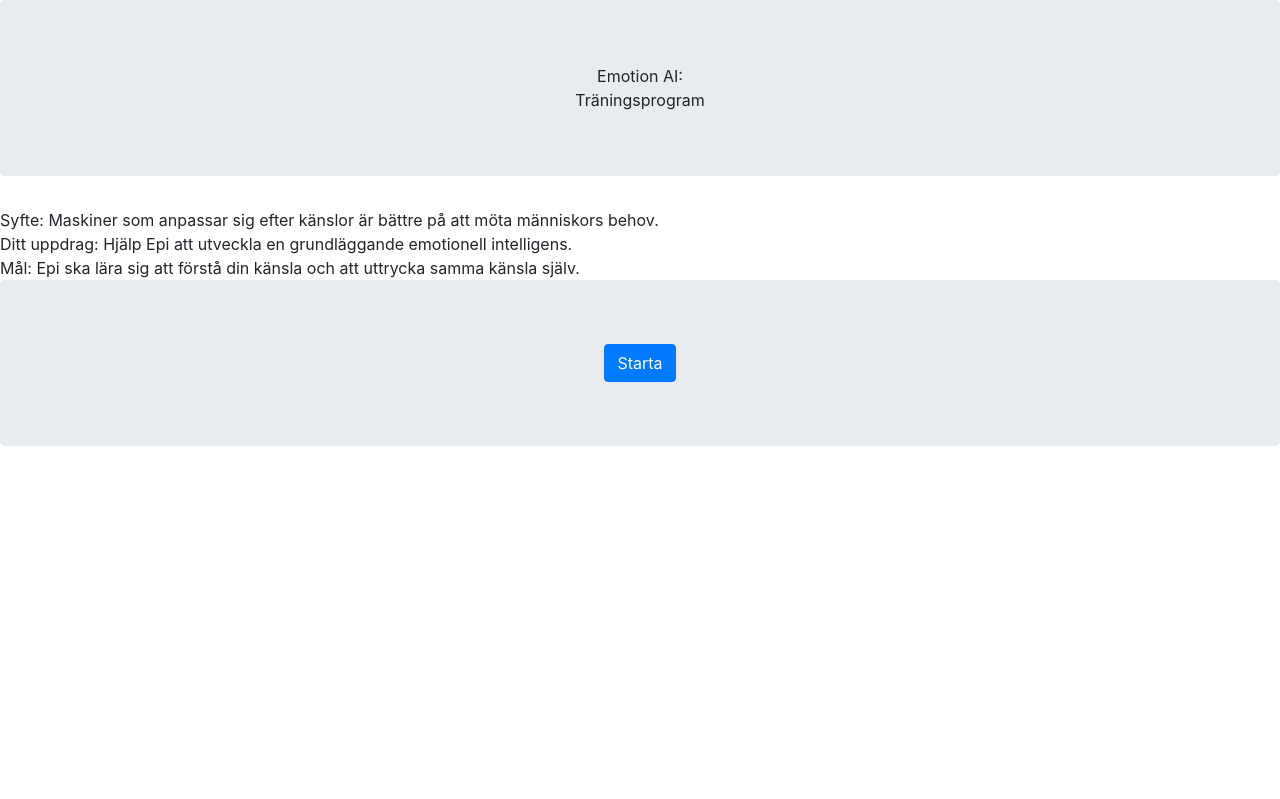
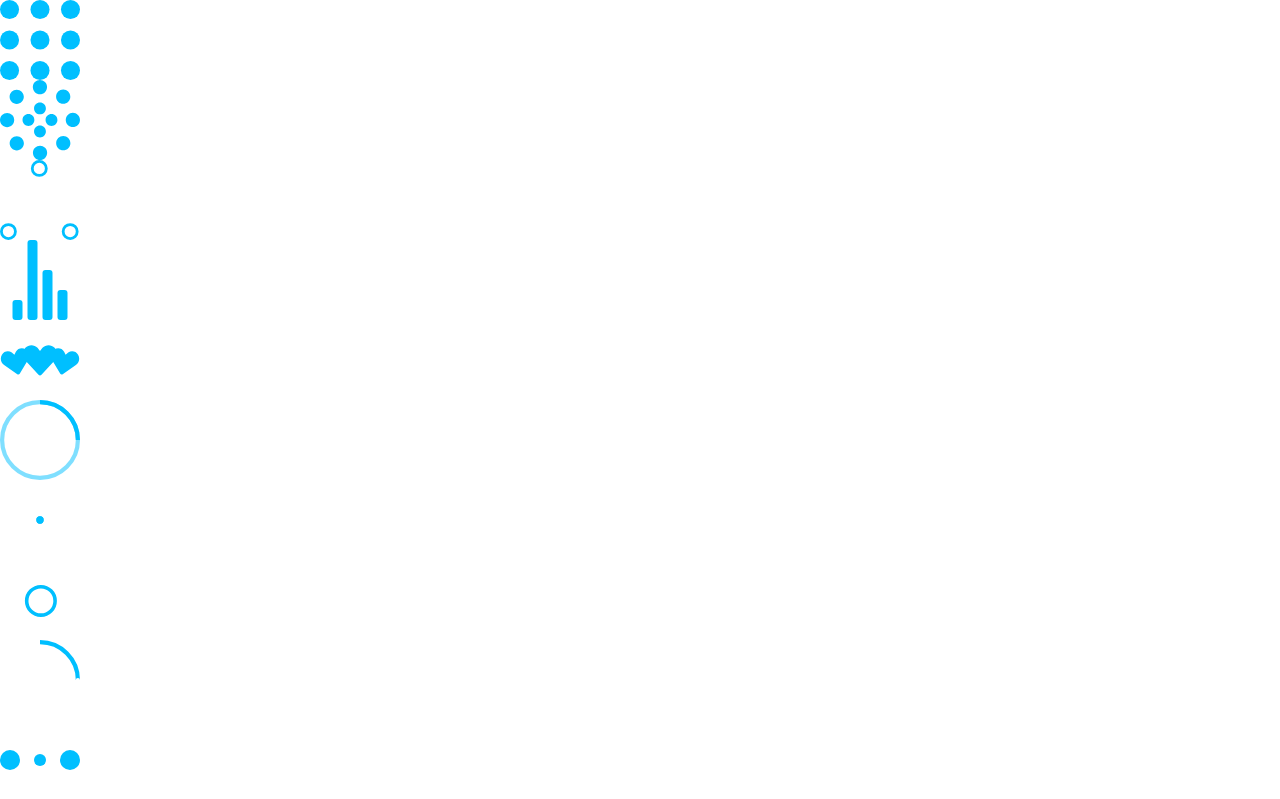
Before and after one commit to birgerjohansson/Epi-Vattenhallen, a React (Create React App) app in the folder epi/: page /ExpMain in a window 1280 px wide. Shown: the top 799 px of the page. Built offline with nearby package versions, Linux system fonts and the light colour scheme.

Commit message:
Added loader

```diff
--- a/epi/package.json
+++ b/epi/package.json
@@ -18,6 +18,7 @@
     "react": "^17.0.1",
     "react-bootstrap": "^1.4.0",
     "react-dom": "^17.0.1",
+    "react-loader-spinner": "^3.1.14",
     "react-progressbar": "^15.4.1",
     "react-responsive-carousel": "^3.2.10",
     "react-router-dom": "^5.2.0",
--- a/epi/src/ExpMain.js
+++ b/epi/src/ExpMain.js
@@ -1,4 +1,5 @@
-import React from 'react';
+import React from 'react';import "react-loader-spinner/dist/loader/css/react-spinner-loader.css"
+import Loader from 'react-loader-spinner'
 
 class ExpMain extends React.Component{
     constructor(props) {
@@ -13,11 +14,18 @@ class ExpMain extends React.Component{
     }
 
     render() {
-
         return (
-
-
             <div>
+    <Loader type="Grid" color="#00BFFF" height={80} width={80} />
+    <Loader type="Circles" color="#00BFFF" height={80} width={80}/>
+    <Loader type="BallTriangle" color="#00BFFF" height={80} width={80} />
+    <Loader type="Audio" color="#00BFFF" height={80} width={80} />
+    <Loader type="Hearts" color="#00BFFF" height={80} width={80} />
+    <Loader type="Oval" color="#00BFFF" height={80} width={80} />
+    <Loader type="Puff" color="#00BFFF" height={80} width={80} />
+    <Loader type="Rings" color="#00BFFF" height={80} width={80} />
+    <Loader type="TailSpin" color="#00BFFF" height={80} width={80} />
+    <Loader type="ThreeDots" color="#00BFFF" height={80} width={80} />
                 <div className= "jumbotron text-center">
                     <div>Emotion AI:</div>
                     <div>Träningsprogram</div>
--- a/epi/src/progress-bar.component.js
+++ b/epi/src/progress-bar.component.js
@@ -4,7 +4,7 @@ const ProgressBar = (props) => {
     const { bgcolor, completed } = props;
 
     const containerStyles = {
-        display: 'inline-block',
+      display: 'inline-block',
       height: 20,
       width: '50%',
       backgroundColor: "#e0e0de",
```
Also changed, not shown: epi/src/components/loader/loader.js (added, +17 -0 lines), epi/dependencies.txt, 1 other file (tests, documents, lock files or other folders).
